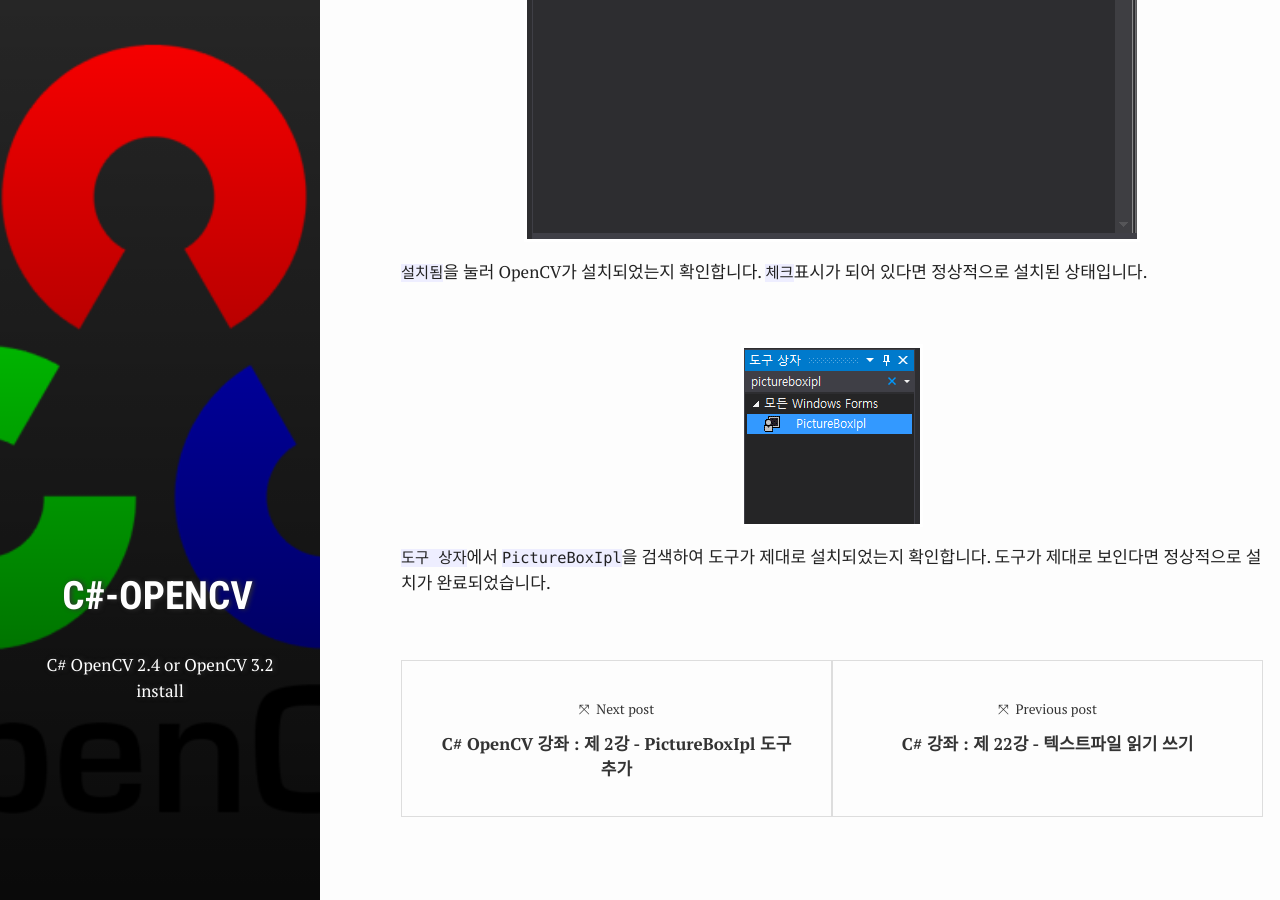
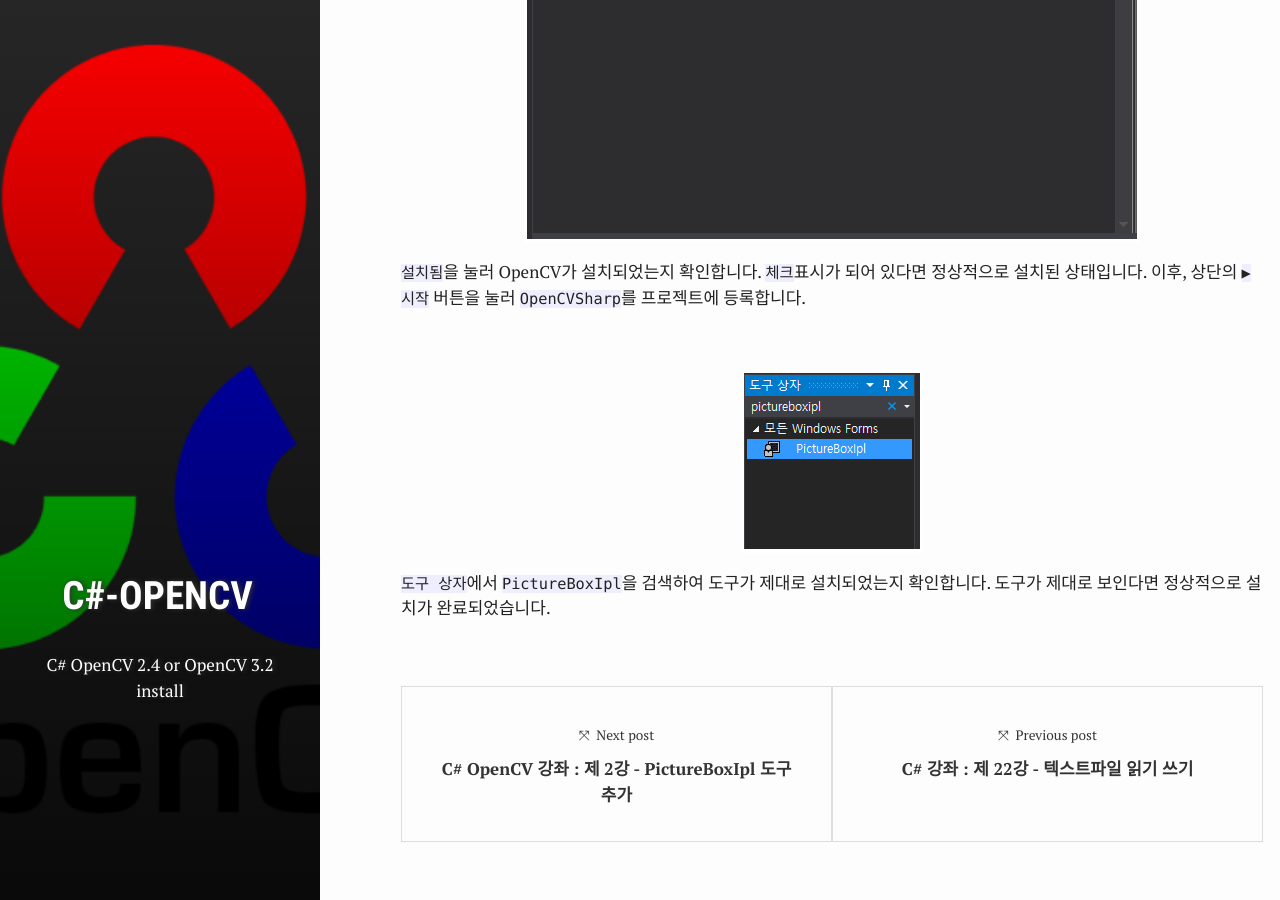
Before and after one commit to test076923/076923.github.io, a Jekyll site: the page built from _posts/2017-10-04-C#-opencv-1.md, in a window 1280 px wide and 900 px high, scrolled down 2967 px. Built offline with Jekyll 4.4.1, drawn with Linux system fonts in a browser that asks for light colours; comment, search, counter and statistics services are not loaded.

Commit message:
Update 2017-10-04-C#-opencv-1.md

```diff
--- a/_posts/2017-10-04-C#-opencv-1.md
+++ b/_posts/2017-10-04-C#-opencv-1.md
@@ -50,7 +50,7 @@
 
 [![5]({{ site.images }}/C/opencv/ch1/5.png)]({{ site.images }}/C/opencv/ch1/5.png)
 
-`설치됨`을 눌러 OpenCV가 설치되었는지 확인합니다. `체크`표시가 되어 있다면 정상적으로 설치된 상태입니다.
+`설치됨`을 눌러 OpenCV가 설치되었는지 확인합니다. `체크`표시가 되어 있다면 정상적으로 설치된 상태입니다. 이후, 상단의 `▶시작` 버튼을 눌러 `OpenCVSharp`를 프로젝트에 등록합니다.
 
 <br>
 
```
